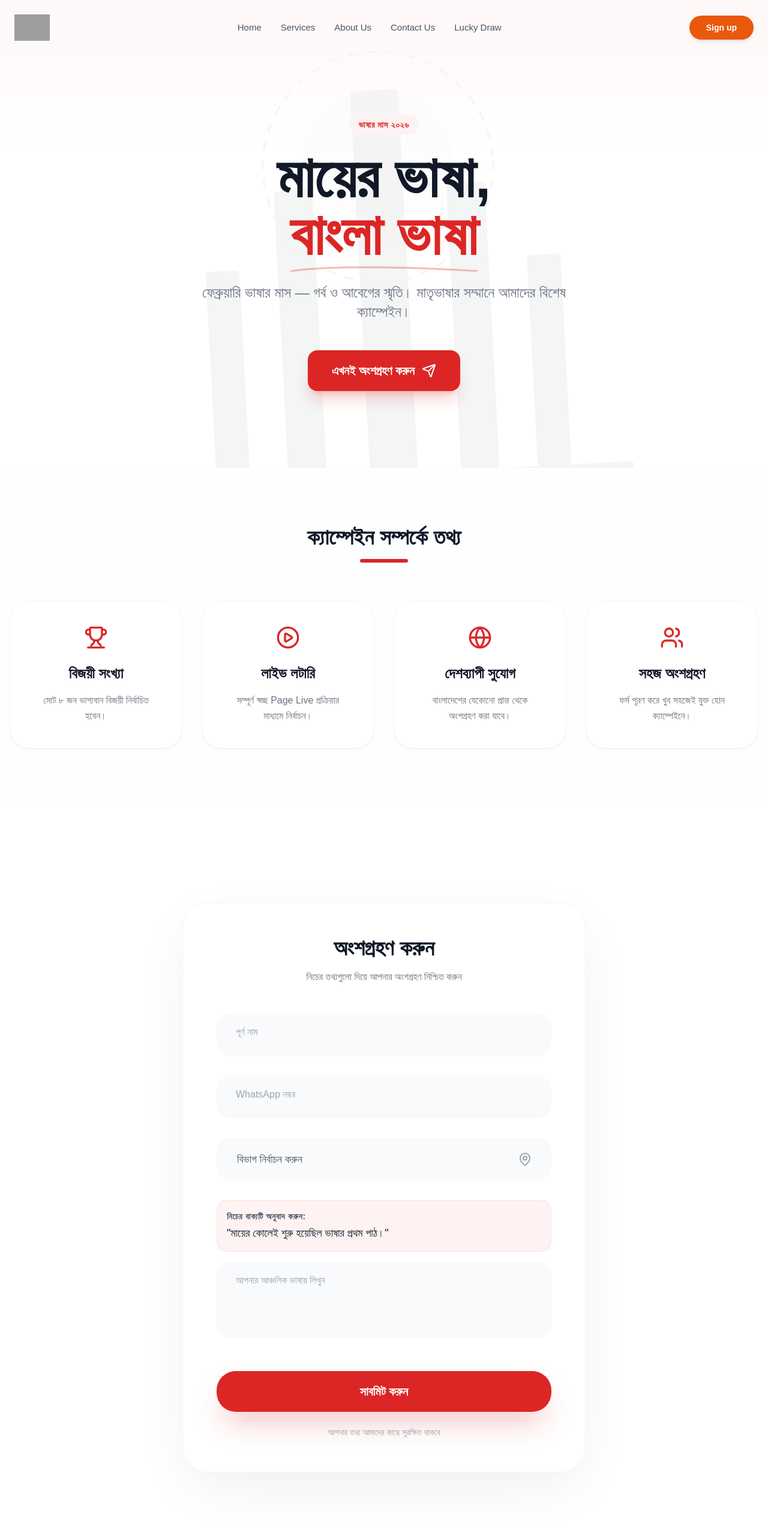
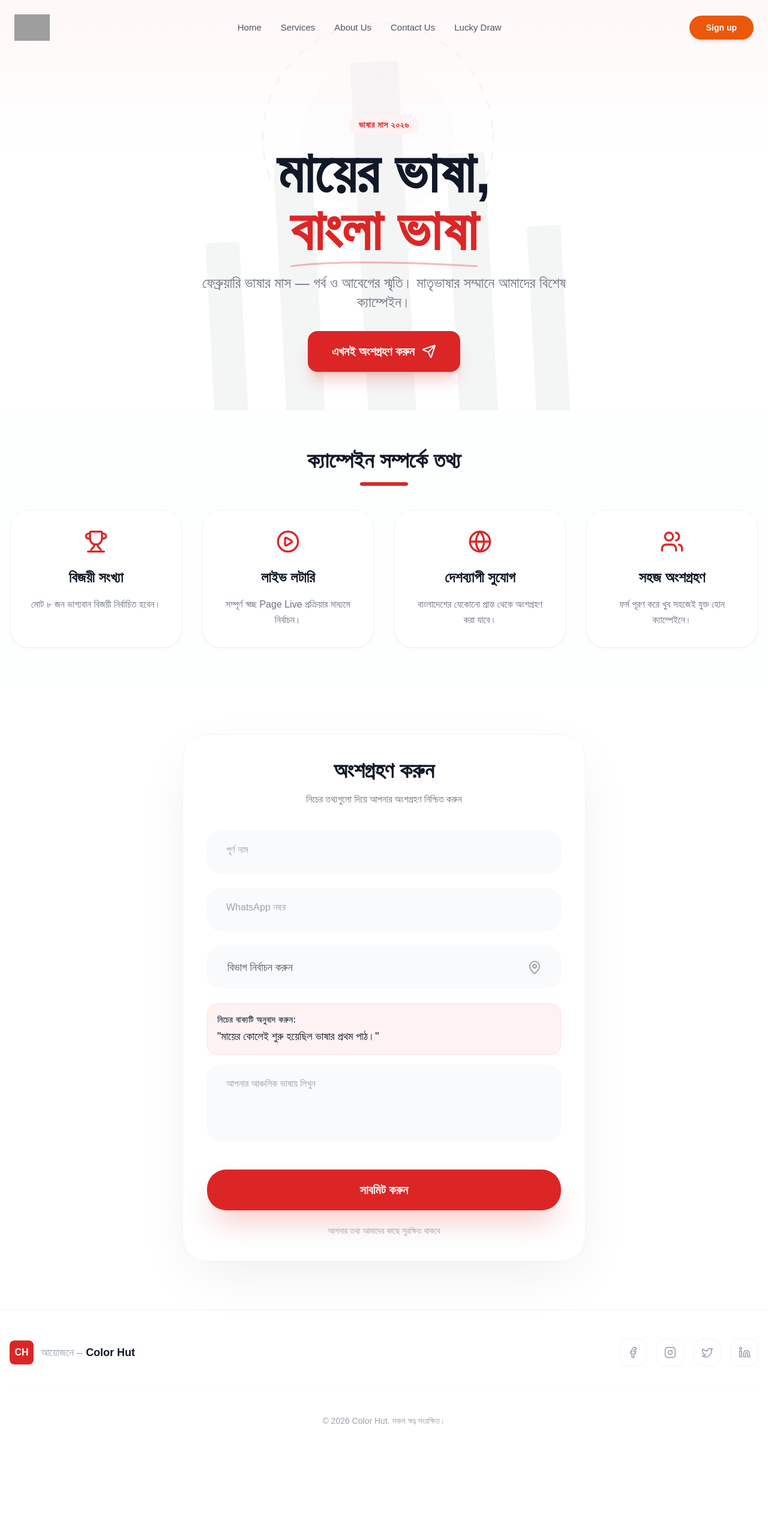
Before and after one commit to princeshiamofficial/portfoliox, a React (Vite) app: page /luckydraw in a window 1280 px wide. Shown: the top 2566 px of the page at 60% size. After the commit the page ends 2427 px from the top, so only its background shows below. Built offline with nearby package versions, Linux system fonts and the light colour scheme; grey boxes are pictures that could not be loaded; a web font is replaced by a local one.

Commit message:
style: refine spacing and layout for Lucky Draw page

```diff
--- a/components/pages/luckydraw/luckydraw-page.tsx
+++ b/components/pages/luckydraw/luckydraw-page.tsx
@@ -43,7 +43,7 @@ export const LuckyDrawPage: React.FC = () => {
     return (
         <div className="min-h-screen bg-white font-bengali selection:bg-red-600 selection:text-white">
             {/* Hero Section */}
-            <section className="relative overflow-hidden pt-32 pb-20 md:pt-48 md:pb-32">
+            <section className="relative overflow-hidden pt-32 pb-12 md:pt-48 md:pb-16">
                 {/* Artistic Background Illustration Overlay - Stylized Shaheed Minar */}
                 <div className="absolute inset-0 z-0 opacity-[0.04] pointer-events-none flex items-center justify-center overflow-hidden">
                     <svg viewBox="0 0 800 600" fill="none" xmlns="http://www.w3.org/2000/svg" className="w-[120%] h-auto max-w-none transform -rotate-3 translate-y-20">
@@ -73,10 +73,10 @@ export const LuckyDrawPage: React.FC = () => {
                         viewport={{ once: true }}
                         transition={{ duration: 1, ease: "easeOut" }}
                     >
-                        <span className="inline-block px-4 py-1.5 bg-red-50 text-red-600 rounded-full text-sm font-bold mb-6 tracking-wider uppercase">
+                        <span className="inline-block px-4 py-1.5 bg-red-50 text-red-600 rounded-full text-sm font-bold mb-4 tracking-wider uppercase">
                             ভাষার মাস ২০২৬
                         </span>
-                        <h1 className="text-5xl md:text-8xl font-bold text-gray-900 mb-8 leading-[1.1]">
+                        <h1 className="text-5xl md:text-8xl font-bold text-gray-900 mb-6 leading-[1.1]">
                             মায়ের ভাষা, <br className="hidden md:block" />
                             <span className="text-red-600 relative">
                                 বাংলা ভাষা
@@ -85,7 +85,7 @@ export const LuckyDrawPage: React.FC = () => {
                                 </svg>
                             </span>
                         </h1>
-                        <p className="text-xl md:text-2xl text-gray-500 mb-12 max-w-2xl mx-auto font-light leading-relaxed">
+                        <p className="text-xl md:text-2xl text-gray-500 mb-8 max-w-2xl mx-auto font-light leading-relaxed">
                             ফেব্রুয়ারি ভাষার মাস — গর্ব ও আবেগের স্মৃতি। মাতৃভাষার সম্মানে আমাদের বিশেষ ক্যাম্পেইন।
                         </p>
                         <motion.a
@@ -104,8 +104,8 @@ export const LuckyDrawPage: React.FC = () => {
             </section>
 
             {/* Campaign Info Section */}
-            <section className="py-24 relative overflow-hidden bg-gray-50/30">
-                <div className="container mx-auto px-4 relative z-10 text-center mb-16">
+            <section className="py-12 md:py-16 relative overflow-hidden bg-gray-50/30">
+                <div className="container mx-auto px-4 relative z-10 text-center mb-10">
                     <h2 className="text-3xl md:text-4xl font-bold text-gray-900 mb-4">ক্যাম্পেইন সম্পর্কে তথ্য</h2>
                     <div className="w-20 h-1.5 bg-red-600 mx-auto rounded-full"></div>
                 </div>
@@ -140,21 +140,21 @@ export const LuckyDrawPage: React.FC = () => {
             </section>
 
             {/* Registration Form Section */}
-            <section id="register" className="py-24 md:py-40 bg-white relative">
+            <section id="register" className="py-12 md:py-20 bg-white relative">
                 <div className="container mx-auto px-4">
                     <div className="max-w-2xl mx-auto">
                         <motion.div
                             initial={{ opacity: 0, y: 40 }}
                             whileInView={{ opacity: 1, y: 0 }}
                             viewport={{ once: true }}
-                            className="bg-white p-6 md:p-14 rounded-[2.5rem] shadow-[0_30px_100px_-20px_rgba(0,0,0,0.08)] border border-gray-100"
+                            className="bg-white p-6 md:p-10 rounded-[2.5rem] shadow-[0_30px_100px_-20px_rgba(0,0,0,0.08)] border border-gray-100"
                         >
-                            <div className="text-center mb-12">
+                            <div className="text-center mb-10">
                                 <h2 className="text-4xl font-bold text-gray-900 mb-4">অংশগ্রহণ করুন</h2>
                                 <p className="text-gray-500">নিচের তথ্যগুলো দিয়ে আপনার অংশগ্রহণ নিশ্চিত করুন</p>
                             </div>
 
-                            <form className="space-y-8" onSubmit={handleSubmit}>
+                            <form className="space-y-6" onSubmit={handleSubmit}>
                                 <div className="relative group">
                                     <input
                                         type="text"
@@ -266,7 +266,7 @@ export const LuckyDrawPage: React.FC = () => {
             </section>
 
             {/* Footer */}
-            <footer className="py-16 bg-white border-t border-gray-100">
+            <footer className="py-12 bg-white border-t border-gray-100">
                 <div className="container mx-auto px-4">
                     <div className="flex flex-col md:flex-row items-center justify-between gap-10">
                         <div className="flex items-center gap-3">
@@ -299,7 +299,7 @@ const InfoCard = ({ icon, title, description, delay }: { icon: React.ReactNode,
         viewport={{ once: true }}
         transition={{ delay, duration: 0.5 }}
         whileHover={{ y: -10 }}
-        className="bg-white p-10 rounded-[2rem] border border-gray-100 shadow-sm hover:shadow-xl hover:border-red-50 transition-all duration-500 text-center"
+        className="bg-white p-8 rounded-[2rem] border border-gray-100 shadow-sm hover:shadow-xl hover:border-red-50 transition-all duration-500 text-center"
     >
         <div className="flex justify-center mb-6 transform transition-transform duration-500 group-hover:scale-110">{icon}</div>
         <h3 className="text-2xl font-bold text-gray-900 mb-4">{title}</h3>
```
